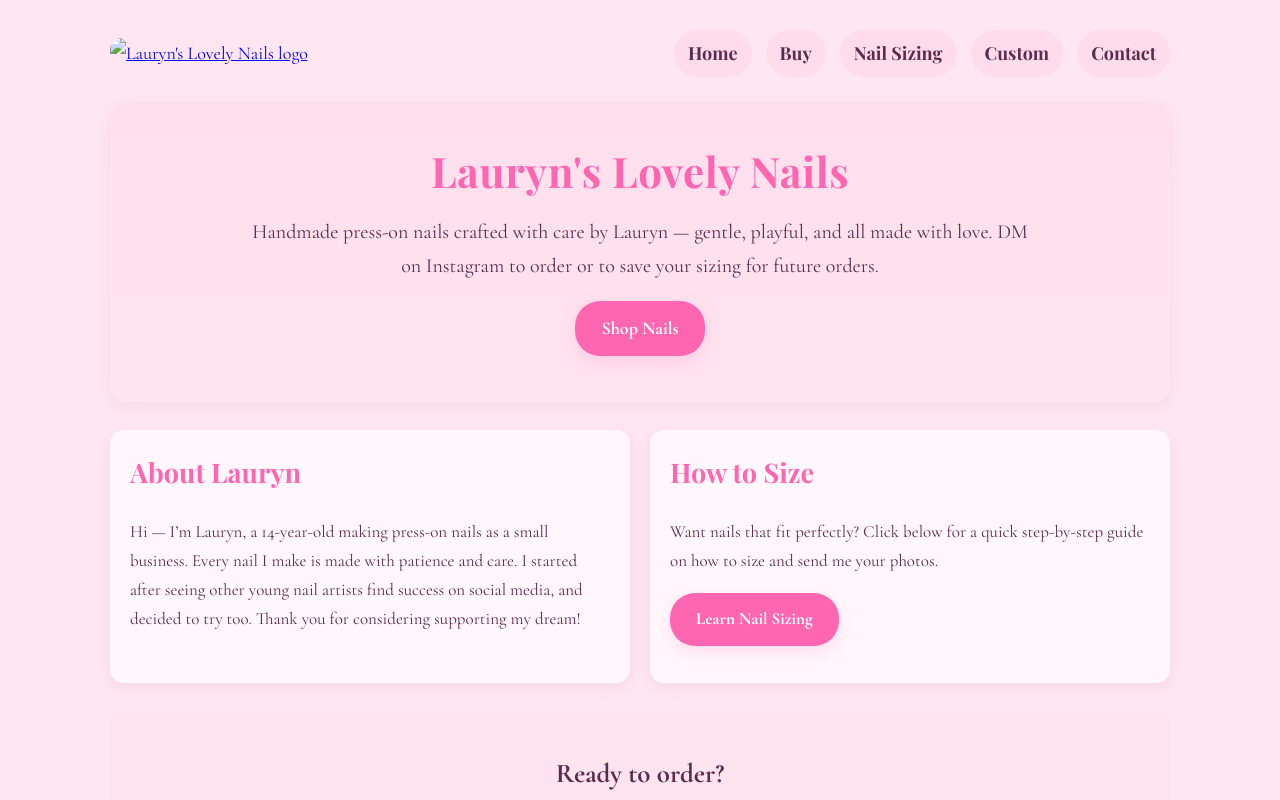
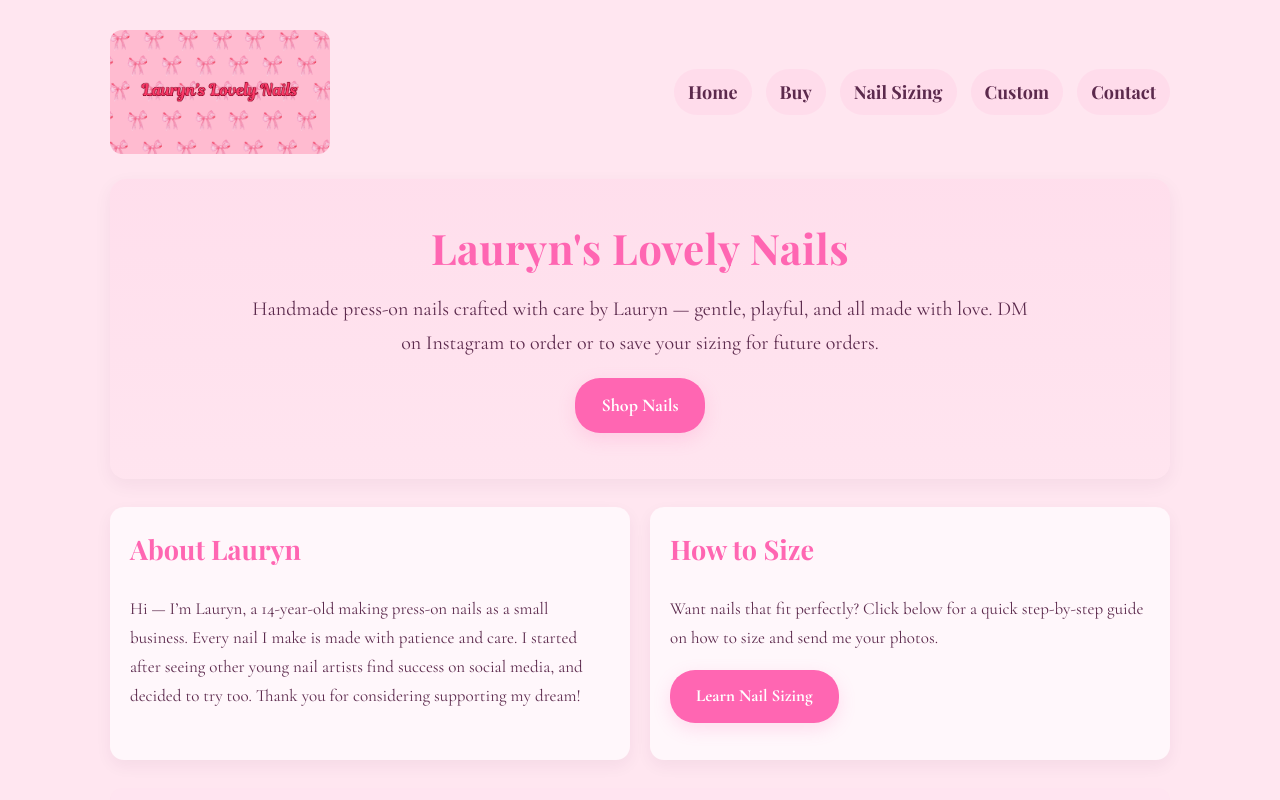
Before and after one commit to LaurynsLovelyNails/laurynslovelynails, a website: page index.html in a window 1280 px wide. Shown: the top 800 px of the page. Drawn offline with nearby package versions, Linux system fonts and the light colour scheme.

Commit message:
Update index.html

```diff
--- a/index.html
+++ b/index.html
@@ -11,7 +11,7 @@
 
         <!-- NAV -->
         <nav class="site-nav" aria-label="Primary">
-            <a href="index.html"><img src="logo.png" alt="Lauryn's Lovely Nails logo" class="logo"></a>
+            <a href="index.html"><img src="images/logo.png" alt="Lauryn's Lovely Nails logo" class="logo"></a>
             <div class="nav-links" role="navigation" aria-label="Main navigation">
                 <a href="index.html">Home</a>
                 <a href="buy.html">Buy</a>
```
